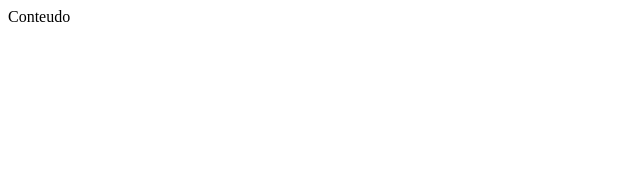
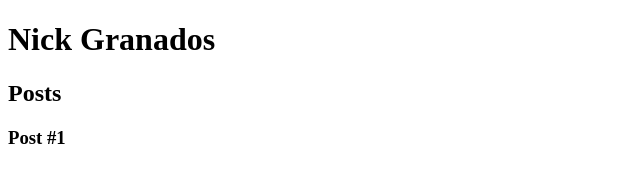
Before and after one commit to internick2017/dio-desafio-github-primerio-repositorio, a plain HTML site: page curso-html5-e-css3/index.html in a window 1280 px wide. Shown: the whole page, without its empty margins (0-640 px from the left). Drawn offline with Linux system fonts and the light colour scheme.

Commit message:
aula semantica

```diff
--- a/curso-html5-e-css3/index.html
+++ b/curso-html5-e-css3/index.html
@@ -9,7 +9,24 @@
 </head>
 
 <body>
-    Conteudo
+    <header>
+        <h1> Nick Granados</h1>
+    </header>
+    <section>
+        <header>
+            <h2>Posts</h2>
+        </header>
+        <article>
+            <header>
+                <h3>
+                    Post #1
+                </h3>
+            </header>
+        </article>
+    </section>
+    <footer>
+
+    </footer>
 </body>
 
 </html>
```
Also changed, not shown: curso-html5-e-css3/anotacoes.txt.
